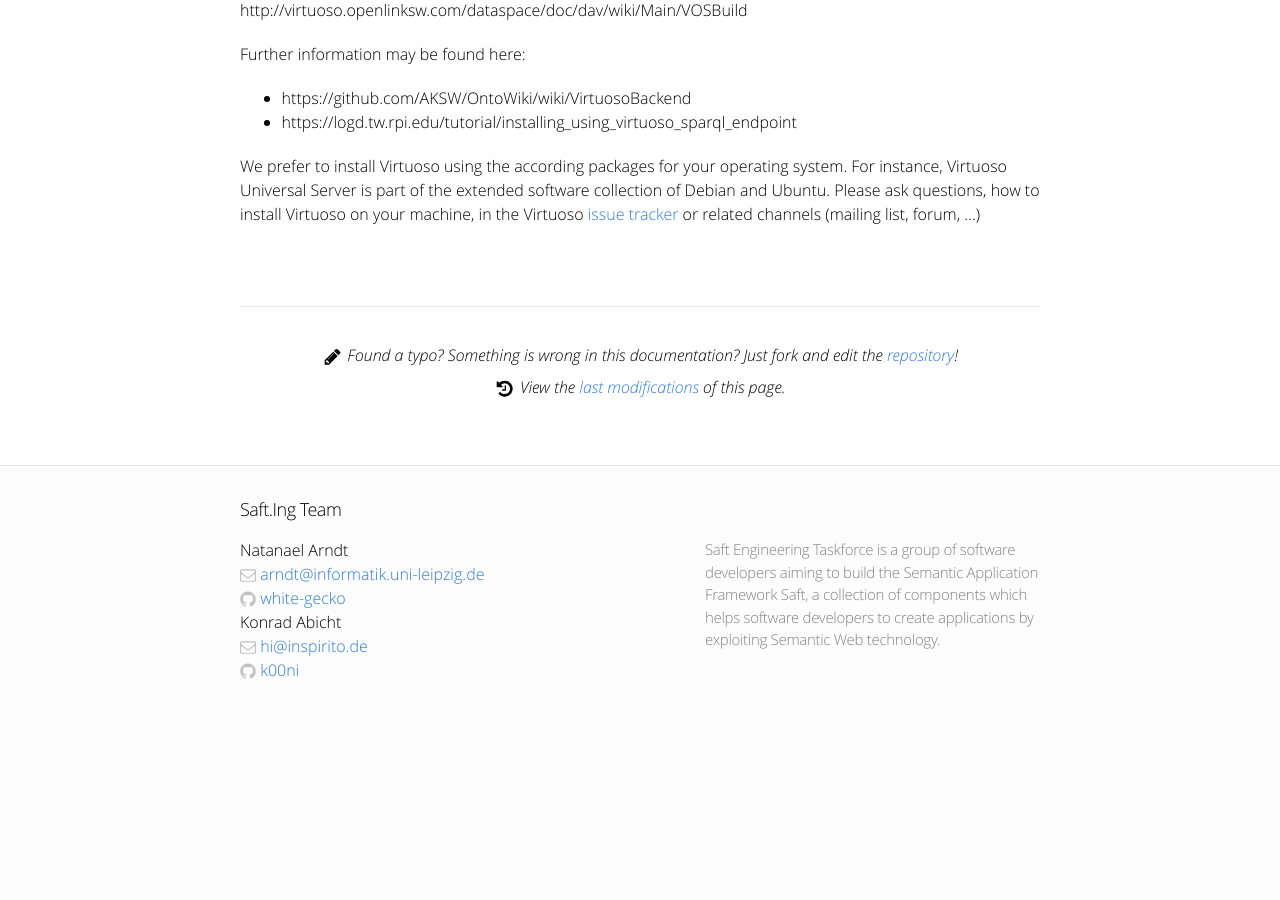
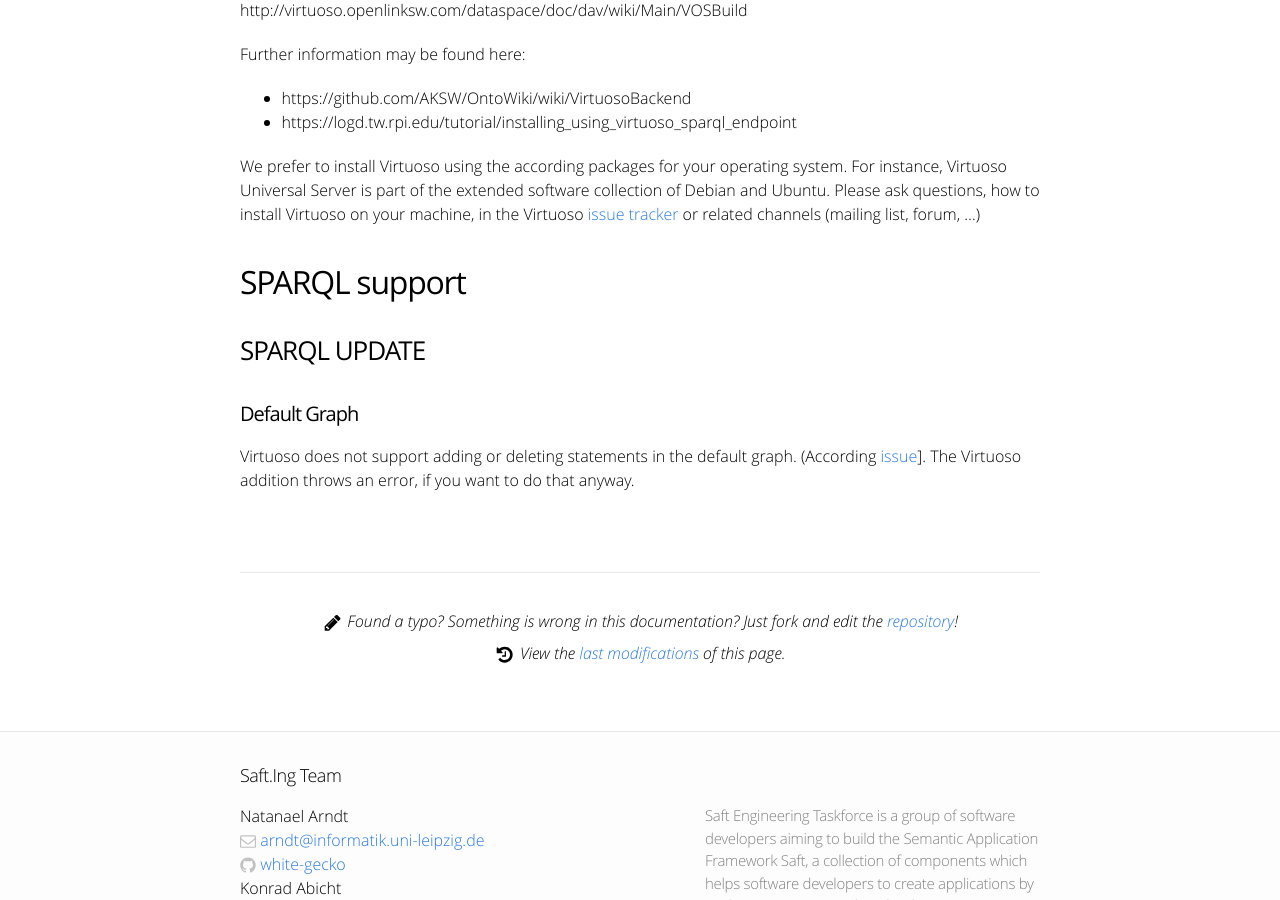
Before and after one commit to SaftIng/safting.github.io, a Jekyll site: the page built from doc/phpframework/addition/virtuoso.md, in a window 1280 px wide and 900 px high, scrolled down 493 px. Built offline with Jekyll 4.4.1, drawn with Linux system fonts in a browser that asks for light colours; before the commit the page ends 1220 px from its top, so only the background shows below that.

Commit message:
Update virtuoso.md

```diff
--- a/doc/phpframework/addition/virtuoso.md
+++ b/doc/phpframework/addition/virtuoso.md
@@ -18,3 +18,11 @@ Further information may be found here:
 - https://logd.tw.rpi.edu/tutorial/installing_using_virtuoso_sparql_endpoint
 
 We prefer to install Virtuoso using the according packages for your operating system. For instance, Virtuoso Universal Server is part of the extended software collection of Debian and Ubuntu. Please ask questions, how to install Virtuoso on your machine, in the Virtuoso [issue tracker](https://github.com/openlink/virtuoso-opensource/issues) or related channels (mailing list, forum, ...)
+
+## SPARQL support
+
+### SPARQL UPDATE
+
+#### Default Graph
+
+Virtuoso does not support adding or deleting statements in the default graph. (According [issue](https://github.com/openlink/virtuoso-opensource/issues/417)]. The Virtuoso addition throws an error, if you want to do that anyway.
```
